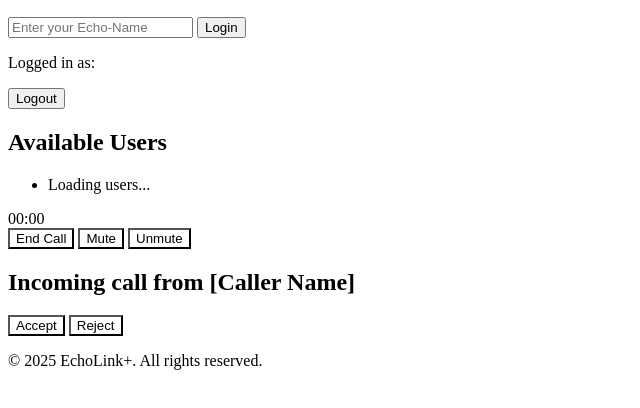
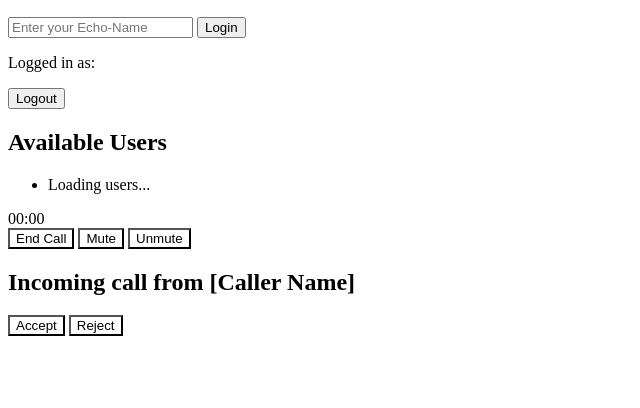
Before and after one commit to Mantonggopep/echolinkplus, a plain HTML site: page frontend/index.html in a window 1280 px wide. Shown: the part 144-552 px from the top of the page, without its empty margins (0-640 px from the left). Drawn offline with Linux system fonts and the light colour scheme.

Commit message:
Remove footer from index.html
Removed footer section from the HTML file.

```diff
--- a/frontend/index.html
+++ b/frontend/index.html
@@ -58,9 +58,6 @@
     </div>
 
     <audio id="ringtone" src="sounds/ringtone.mp3" loop preload="auto"></audio>
-    <footer>
-        <p>&copy; <span id="currentYear"></span> EchoLink+. All rights reserved.</p>
-    </footer>
 
     <script src="app.js"></script>
     <script>
```
